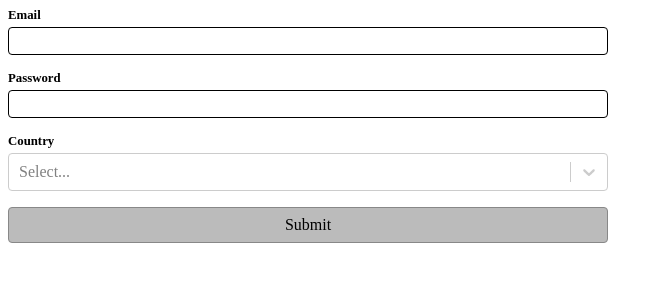
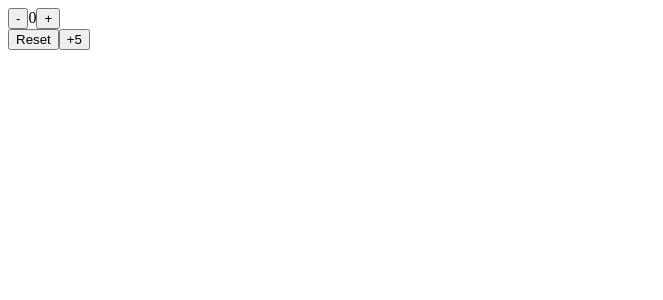
Before and after one commit to bhatsushant/react-simplified, a React (Vite) app: page / in a window 1280 px wide. Shown: the top 300 px of the page, without its empty margins (0-663 px from the left). Built offline with nearby package versions, Linux system fonts and the light colour scheme.

Commit message:
simple useReducer example

```diff
--- a/src/App.jsx
+++ b/src/App.jsx
@@ -1,8 +1,8 @@
 // import "./styles.css";
-import ReactHookForm from "../forms/ReactHookForm";
+import Reducer from "../useReducer/Reducer";
 
 function App() {
-  return <ReactHookForm />;
+  return <Reducer initialCount={0} />;
 }
 
 export default App;
--- /dev/null
+++ b/useReducer/Reducer.jsx
@@ -0,0 +1,40 @@
+import { useReducer } from "react";
+import { ACTIONS } from "./actions";
+
+const reducer = (count, action) => {
+  switch (action.type) {
+    case ACTIONS.DECREMENT:
+      return count - 1;
+    case ACTIONS.INCREMENT:
+      return count + 1;
+    case ACTIONS.RESET:
+      return 0;
+    case ACTIONS.CHANGE_COUNT:
+      return count + action.payload.value;
+    default:
+      return count;
+  }
+};
+
+const Reducer = ({ initialCount = 0 }) => {
+  const [count, dispatch] = useReducer(reducer, initialCount);
+  return (
+    <>
+      <button onClick={() => dispatch({ type: ACTIONS.DECREMENT })}>-</button>
+      {count}
+      <button onClick={() => dispatch({ type: ACTIONS.INCREMENT })}>+</button>
+      <div>
+        <button onClick={() => dispatch({ type: ACTIONS.RESET })}>Reset</button>
+        <button
+          onClick={() =>
+            dispatch({ type: ACTIONS.CHANGE_COUNT, payload: { value: 5 } })
+          }
+        >
+          +5
+        </button>
+      </div>
+    </>
+  );
+};
+
+export default Reducer;
--- /dev/null
+++ b/useReducer/actions.js
@@ -0,0 +1,6 @@
+export const ACTIONS = {
+  INCREMENT: "INCREMENT",
+  DECREMENT: "DECREMENT",
+  RESET: "RESET",
+  CHANGE_COUNT: "CHANGE_COUNT",
+};
```
